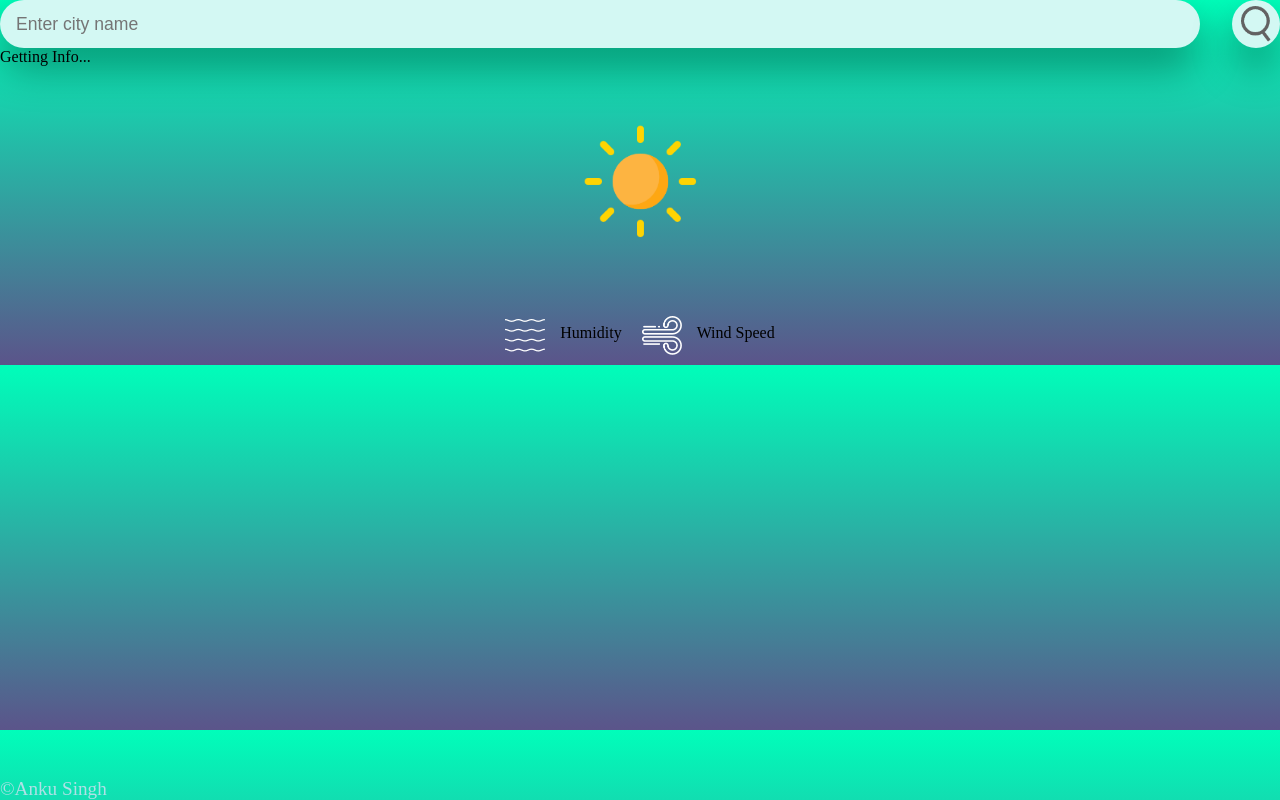
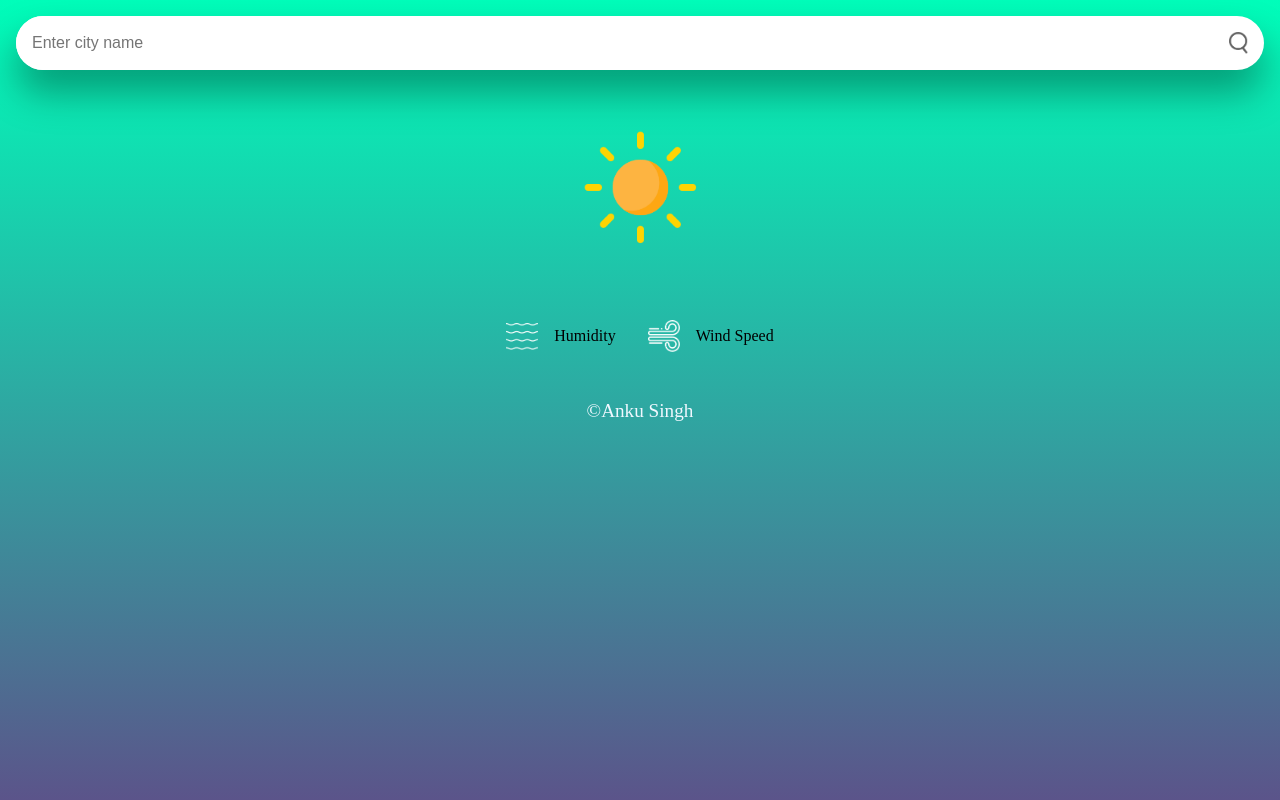
Before and after one commit to iamankusingh/weather, a plain HTML site: page index.html in a window 1280 px wide. Drawn offline with Linux system fonts and the light colour scheme.

Commit message:
Update style.css

```diff
--- a/style.css
+++ b/style.css
@@ -6,119 +6,117 @@
 
 body {
   background: linear-gradient(180deg, #00feba, #5b548a);
-}
-
-.card {
+  background-size: cover;
+  background-repeat: no-repeat;
   min-height: 100vh;
-    width: 100vw;
-    color: #fff;
-    padding: 30px;
+  padding: 1rem;
 }
 
 .search {
   display: flex;
-    align-items: center;
   justify-content: space-between;
-    gap: 2rem;
+  box-shadow: 0 1.4rem 2.4rem #00000059;
+  border-radius: 1000px;
+  overflow: hidden;
+  -webkit-border-radius: 1000px;
+  -moz-border-radius: 1000px;
+  -ms-border-radius: 1000px;
+  -o-border-radius: 1000px;
+  background: #fff;
 }
 
 .search input,
 .search button {
   border: 0;
   outline: 0;
-    background: #d3f8f3;
-    box-shadow: 0 20px 40px #00000059;
-    cursor: pointer;
   padding: 1rem;
 }
 
 .search input {
-    flex: 1;
-    font-size: 1.1rem;
-    border-radius: 1.5rem;
-    height: 3rem;
+  font-size: 1rem;
 }
 
 .search button {
-    border-radius: 50%;
-    height: 3rem;
-    width: 3rem;
   display: flex;
   justify-content: center;
   align-items: center;
+  cursor: pointer;
+  background: none;
 }
 
 .search button img {
-    width: 30px;
+  width: 1.2rem;
 }
 
 .weather {
   display: flex;
   flex-direction: column;
   align-items: center;
+  margin-top: 2rem;
+  transition: opacity 500ms ease;
+  -webkit-transition: opacity 500ms ease;
+  -moz-transition: opacity 500ms ease;
+  -ms-transition: opacity 500ms ease;
+  -o-transition: opacity 500ms ease;
 }
 
-.weather-icon {
-    width: 170px;
-    margin-top: 30px;
-}
-
-
 .weather h1 {
-    font-size: 80px;
-    font-weight: 500;
+  font-size: 3.5rem;
 }
 
 .weather h2 {
-    font-size: 55px;
-    font-weight: 400;
-    margin-top: -10px;
+  font-size: 2.5rem;
 }
 
 .details {
   display: flex;
   align-items: center;
   justify-content: space-around;
-    padding: 0 16px;
-    margin-top: 50px;
+  padding: 1rem;
+  gap: 2rem;
+  margin-top: 2rem;
 }
 
 .col {
   display: flex;
   align-items: center;
-    text-align: left;
-    padding: 10px;
+  gap: 1rem;
 }
 
 .col img {
-    width: 40px;
-    margin-right: 15px;
+  width: 2rem;
 }
 
 .humidity,
 .wind {
-    font-size: 30px;
-    margin-top: -6px;
+  font-size: 1.6rem;
 }
 
 .error {
-    text-align: left;
-    margin-left: 10px;
-    font-size: 16px;
-    margin-top: 10px;
+  transition: opacity 500ms ease;
+  -webkit-transition: opacity 500ms ease;
+  -moz-transition: opacity 500ms ease;
+  -ms-transition: opacity 500ms ease;
+  -o-transition: opacity 500ms ease;
+}
+
+.error,
+.loading {
+  padding: 2rem 1rem;
   display: none;
 }
 
 footer {
-    position: fixed;
-    bottom: 0;
-    left: 0;
-    width: 100%;
+  margin-top: 2rem;
 }
 
 footer a {
   text-decoration: none;
+  color: aliceblue;
+  font-size: 1.2rem;
+  padding: 1rem;
+}
+
+footer a:hover {
   color: powderblue;
-    font-size: 1.2rem;
-    cursor: pointer;
 }
```
Lines whose indentation alone changed are shown as unchanged.
